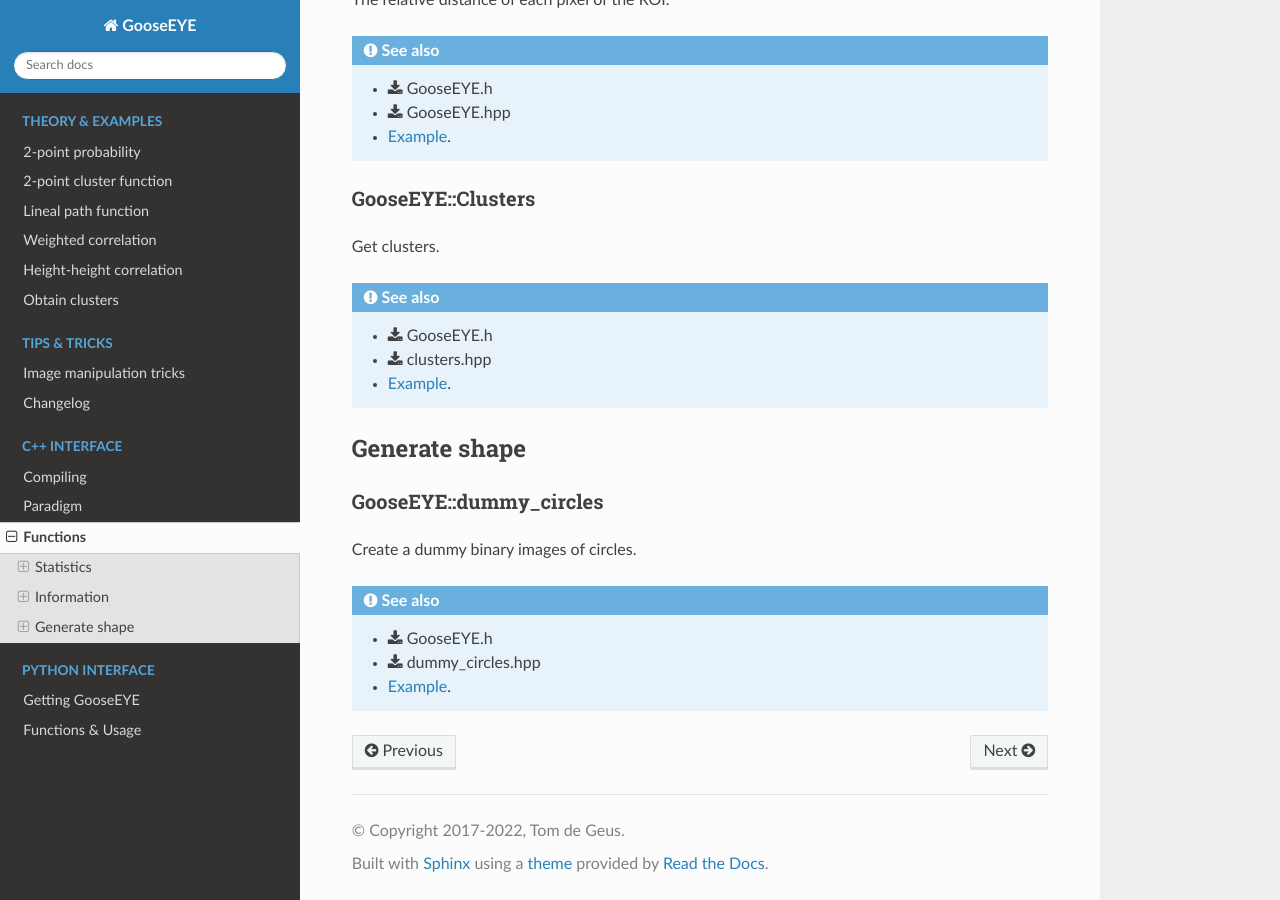
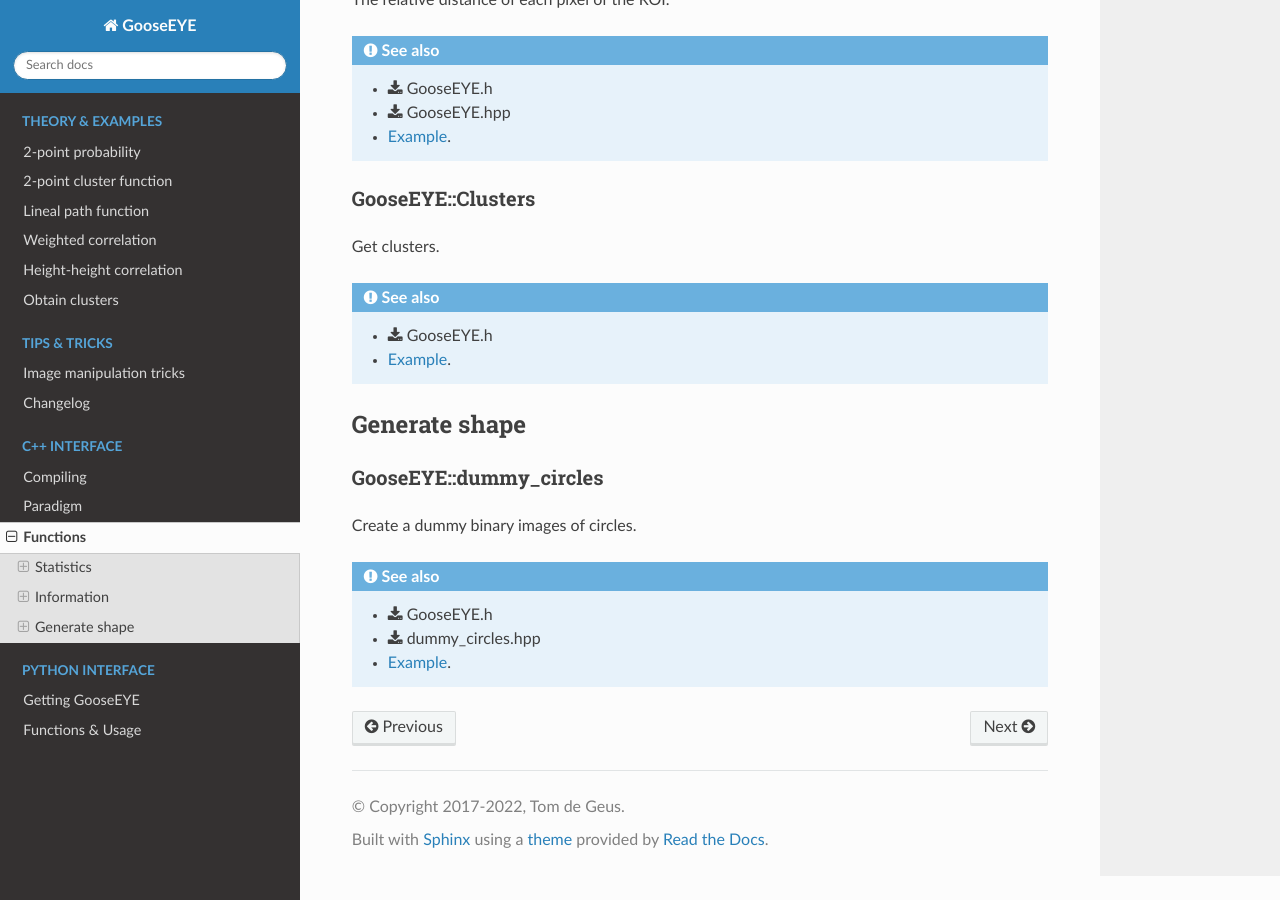
Before and after one commit to tdegeus/GooseEYE, a Sphinx documentation site: the page built from docs/cpp_functions.rst, in a window 1280 px wide and 900 px high, scrolled down 2525 px. Built offline with Sphinx 7.4.7 and the Read the Docs theme 2.0.0, drawn with Linux system fonts in a browser that asks for light colours.

Commit message:
Merging `cluster.hpp` with header

```diff
--- a/docs/cpp_functions.rst
+++ b/docs/cpp_functions.rst
@@ -123,7 +123,6 @@ Get clusters.
 .. seealso::
 
   * :download:`GooseEYE.h <../include/GooseEYE/GooseEYE.h>`
-  * :download:`clusters.hpp <../include/GooseEYE/clusters.hpp>`
   * :ref:`Example <theory_clusters>`.
 
 Generate shape
```
Also changed, not shown: 2 other files.
